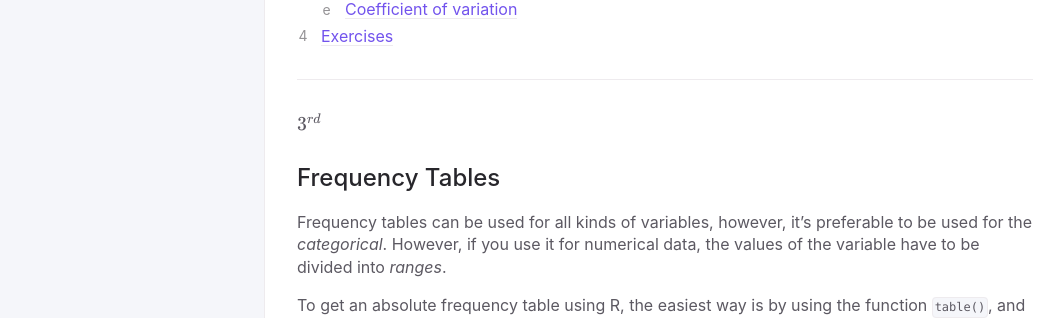
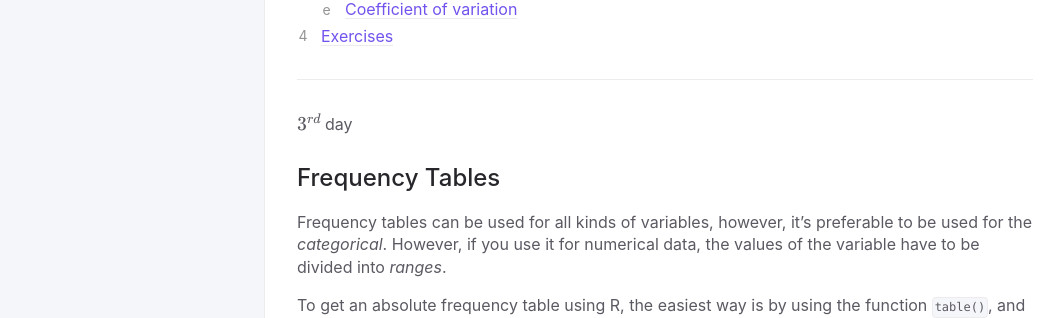
Before and after one commit to deisygysi/EVOP_2019, a Jekyll site: the page built from docs/01_Descriptive.md, in a window 1280 px wide. Shown: the part 469-787 px from the top of the page, without its empty margins (91-1153 px from the left). Built offline with Jekyll 4.4.1, drawn with Linux system fonts in a browser that asks for light colours; formulas are drawn with MathJax 3.

Commit message:
Update 01_Descriptive.md

```diff
--- a/docs/01_Descriptive.md
+++ b/docs/01_Descriptive.md
@@ -17,7 +17,9 @@ nav_order: 2
 
 ---
 
-$$3^{rd}$$
+$$3^{rd}$$ day
+
+
 ## Frequency Tables
 Frequency tables can be used for all kinds of variables, however, it's preferable to be used for the *categorical*. However, if you use it for numerical data, the values of the variable have to be divided into *ranges*.
 
```
